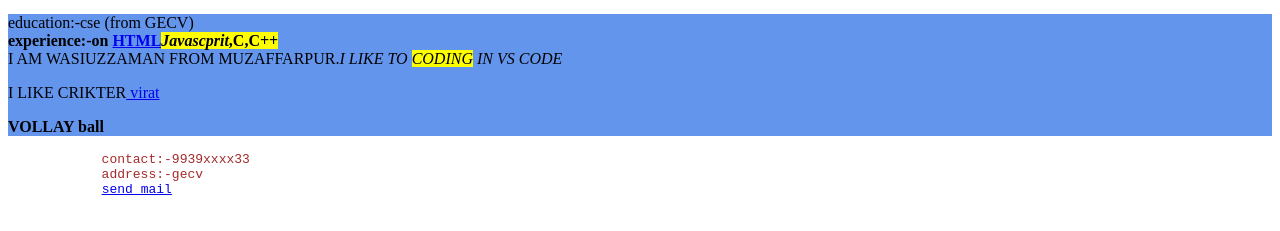
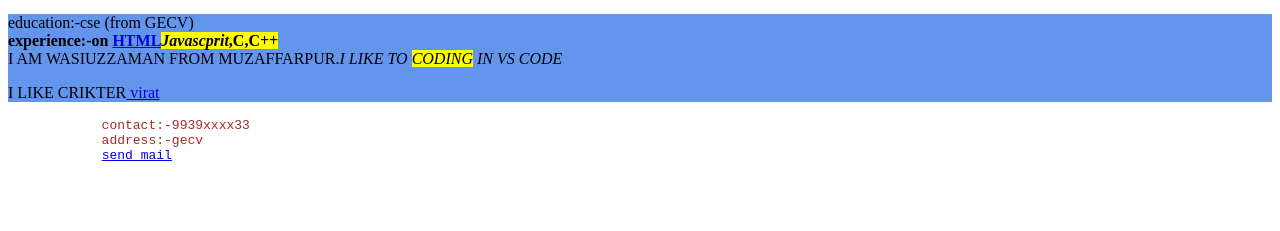
Before and after one commit to wasiuzzaman01/index, a plain HTML site: page index.html in a window 1280 px wide. Shown: the part 507-738 px from the top of the page. Drawn offline with Linux system fonts and the light colour scheme.

Commit message:
Update index.html

```diff
--- a/index.html
+++ b/index.html
@@ -18,7 +18,7 @@
         <article>I AM WASIUZZAMAN FROM MUZAFFARPUR.<I>I LIKE TO <MARK>CODING</MARK> IN VS CODE</I></article>
         <span>
             <p>I LIKE CRIKTER<a href="virat.jpg" target="_blank"> virat</a></p>
-            <P><B>VOLLAY ball</B></P>
+
             <!--<p><del>i got jee main 80%</del></p>-->
         </span>
 
```
